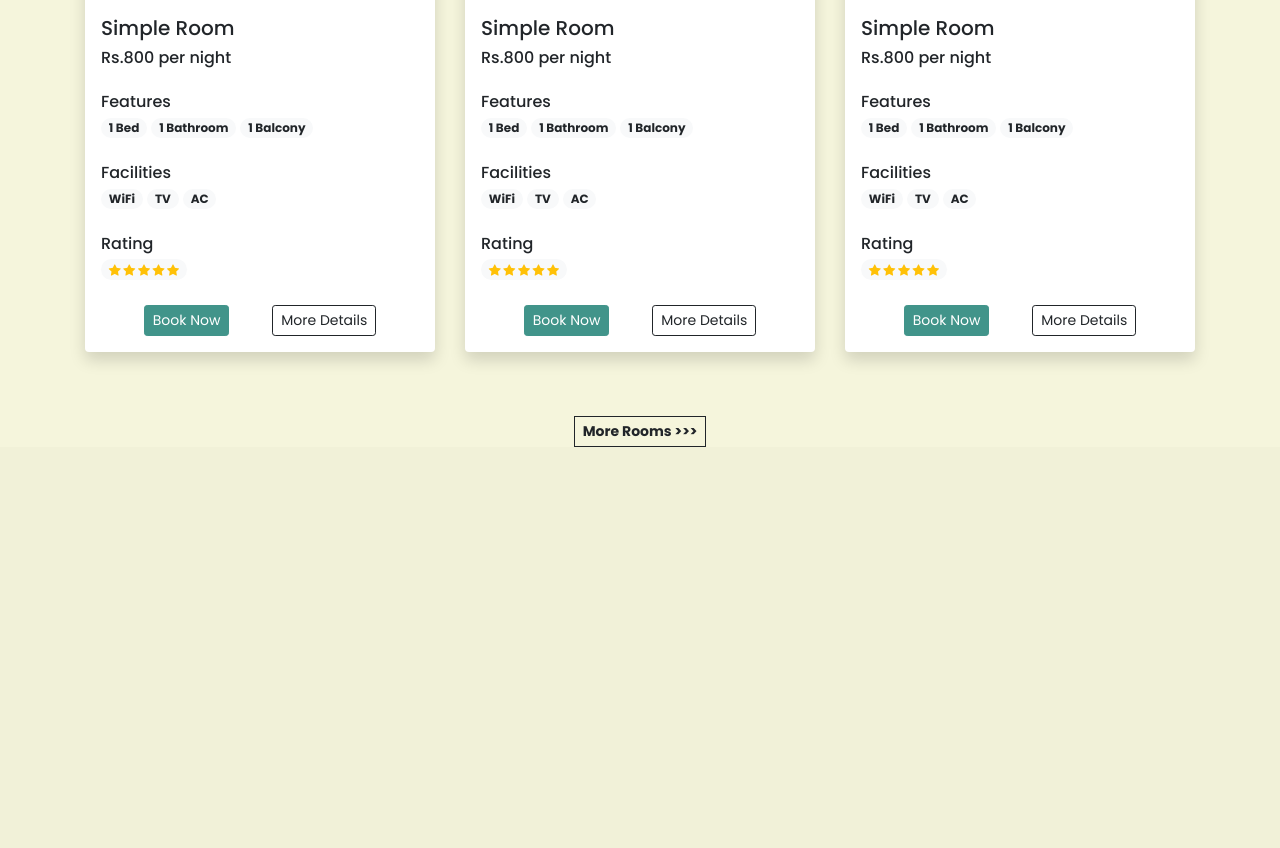
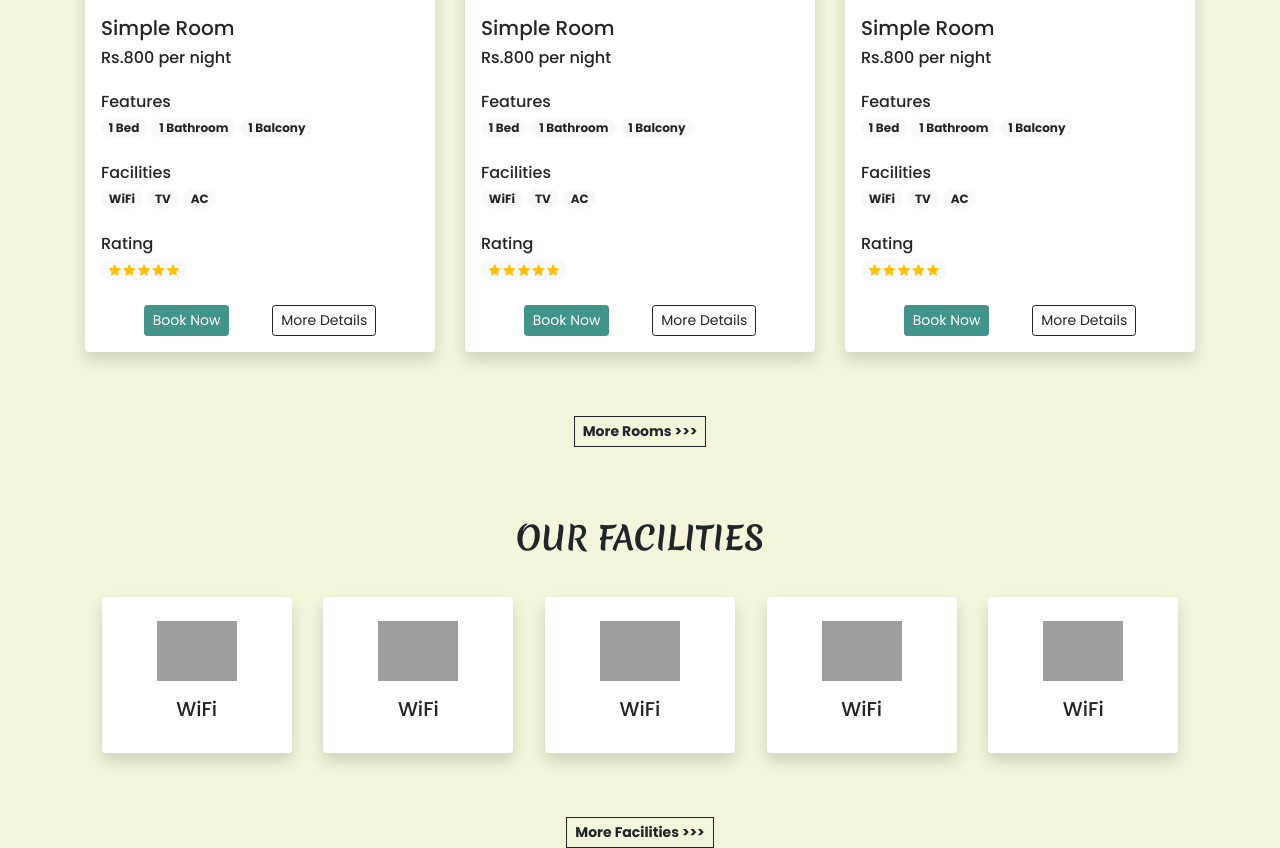
Before and after one commit to sovitchaudhary/Hotel-Website, a PHP site: page / in a window 1280 px wide. Shown: the part 1410-2258 px from the top of the page. Before the commit the page ends 1857 px from the top, so only its background shows below. Run offline with PHP 8.4, Linux system fonts and the light colour scheme; grey boxes are pictures that could not be loaded.

Commit message:
Design facilities section

```diff
--- a/index.php
+++ b/index.php
@@ -245,6 +245,36 @@
         </div>
     </div>
 
+    <!-- Our Facilities -->
+    <h2 class="mt-5 pt-4 mb-4 text-center fw-bold h-font">OUR FACILITIES</h2>
+    <div class="container">
+        <div class="row justify-content-evenly px-lg-0 px-md-0 px-5">
+            <div class="col-lg-2 col-md-2 text-center bg-white shadow rounded py-4 my-3">
+                <img src="img/wifi.svg" alt="" width="80px" />
+                <h5 class="mt-3">WiFi</h5>
+            </div>
+            <div class="col-lg-2 col-md-2 text-center bg-white shadow rounded py-4 my-3">
+                <img src="img/wifi.svg" alt="" width="80px" />
+                <h5 class="mt-3">WiFi</h5>
+            </div>
+            <div class="col-lg-2 col-md-2 text-center bg-white shadow rounded py-4 my-3">
+                <img src="img/wifi.svg" alt="" width="80px" />
+                <h5 class="mt-3">WiFi</h5>
+            </div>
+            <div class="col-lg-2 col-md-2 text-center bg-white shadow rounded py-4 my-3">
+                <img src="img/wifi.svg" alt="" width="80px" />
+                <h5 class="mt-3">WiFi</h5>
+            </div>
+            <div class="col-lg-2 col-md-2 text-center bg-white shadow rounded py-4 my-3">
+                <img src="img/wifi.svg" alt="" width="80px" />
+                <h5 class="mt-3">WiFi</h5>
+            </div>
+            <div class="col-lg-12 text-center mt-5">
+                <a href="#" class="btn btn-sm btn-outline-dark rounded-0 fw-bold shadow-none">More Facilities >>></a>
+            </div>
+        </div>
+    </div>
+
     <!-- Js link -->
     <script src="https://cdn.jsdelivr.net/npm/@popperjs/core@2.9.2/dist/umd/popper.min.js"
         integrity="sha384-IQsoLXl5PILFhosVNubq5LC7Qb9DXgDA9i+tQ8Zj3iwWAwPtgFTxbJ8NT4GN1R8p" crossorigin="anonymous">
```
